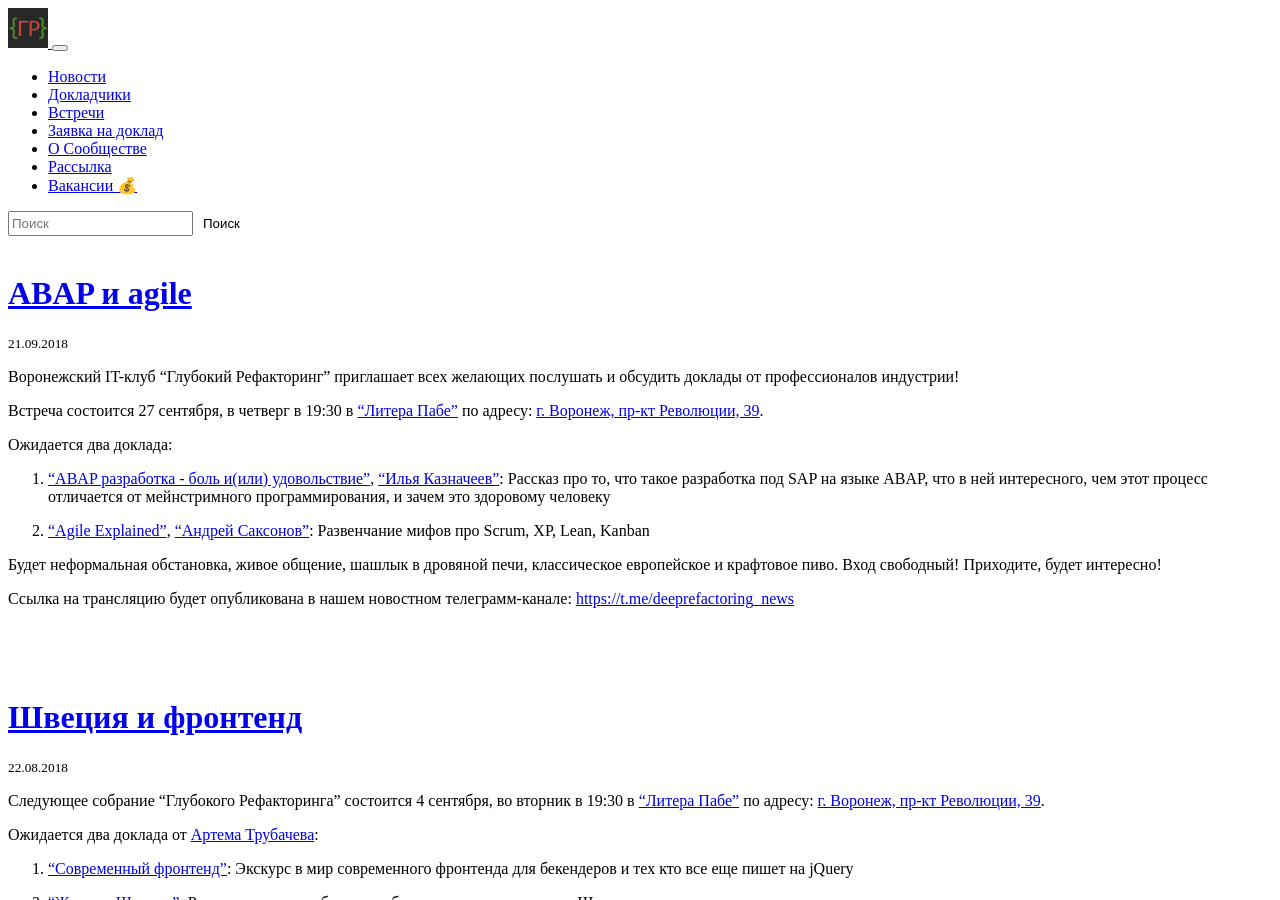
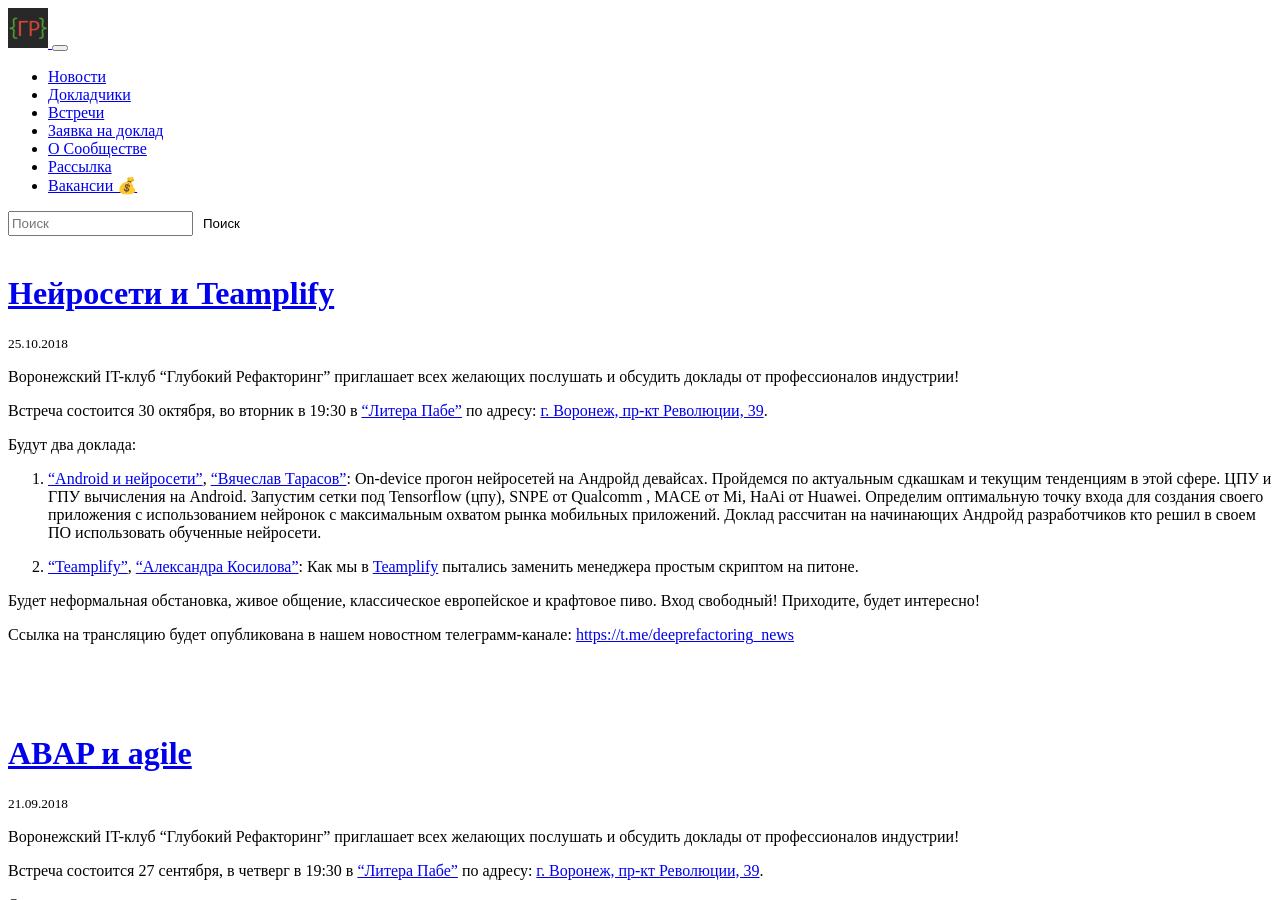
Before and after one commit to deeprefactoring/deeprefactoring.github.io, a Jekyll site: the page built from index.html, in a window 1280 px wide and 900 px high. Built offline with Jekyll 4.4.1, drawn with Linux system fonts in a browser that asks for light colours; nearby versions of some CDN libraries; the list of posts is cut into pages by our own code; some of the changed text lies outside the part shown.

Commit message:
Add meetup 35 (#141)

```diff
--- /dev/null
+++ b/_papers/35-neuroandroid.md
@@ -0,0 +1,15 @@
+---
+layout: paper
+
+title: Android и нейросети
+event_date: 2018.10.30
+meetup_slug: 35
+speaker_slug: vyacheslav-tarasov
+
+youtube_id:
+speakerdeck_direct:
+speakerdeck_id:
+
+about: |
+  On-device прогон нейросетей на Андройд девайсах. Пройдемся по актуальным сдкашкам и текущим тенденциям в этой сфере. ЦПУ и ГПУ вычисления на Android. Запустим сетки под Tensorflow (цпу), SNPE от Qualcomm , MACE от Mi, HaAi от Huawei. Определим оптимальную точку входа для создания своего приложения с использованием нейронок с максимальным охватом рынка мобильных приложений. Доклад рассчитан на начинающих Андройд разработчиков кто решил в своем ПО использовать обученные нейросети.
+---
--- /dev/null
+++ b/_papers/35-teamplify.md
@@ -0,0 +1,16 @@
+---
+layout: paper
+
+title: Teamplify
+event_date: 2018.10.30
+meetup_slug: 35
+speaker_slug: alexandra-kosilova
+
+youtube_id:
+speakerdeck_direct:
+speakerdeck_id:
+
+about: |
+  Как мы в [Teamplify](http://teamplify.com/) пытались заменить менеджера простым скриптом на питоне.
+
+---
--- /dev/null
+++ b/_posts/2018-10-25-meetup-35.md
@@ -0,0 +1,27 @@
+---
+layout: meetup
+
+title: "Нейросети и Teamplify"
+meetup_slug: 35
+event_date: 2018.10.30
+categories:
+  - meetup
+  - blog
+logo: /assets/meetups/35/logo.png
+permalink: /meetup/35/
+redirect_from: /meetup/next/
+---
+
+Воронежский IT-клуб “Глубокий Рефакторинг” приглашает всех желающих послушать и обсудить доклады от профессионалов индустрии!
+
+Встреча состоится 30 октября, во вторник в 19:30 в ["Литера Пабе"]({% link pages/litera_b.md %}) по адресу: [г. Воронеж, пр-кт Революции, 39](http://go.2gis.com/knmv6).
+
+Будут два доклада:
+
+1. ["Android и нейросети"]({% link _papers/35-neuroandroid.md %}), ["Вячеслав Тарасов"]({% link _speakers/vyacheslav-tarasov.md %}): On-device прогон нейросетей на Андройд девайсах. Пройдемся по актуальным сдкашкам и текущим тенденциям в этой сфере. ЦПУ и ГПУ вычисления на Android. Запустим сетки под Tensorflow (цпу), SNPE от Qualcomm , MACE от Mi, HaAi от Huawei. Определим оптимальную точку входа для создания своего приложения с использованием нейронок с максимальным охватом рынка мобильных приложений. Доклад рассчитан на начинающих Андройд разработчиков кто решил в своем ПО использовать обученные нейросети.
+
+2. ["Teamplify"]({% link _papers/35-teamplify.md %}), ["Александра Косилова"]({% link _speakers/alexandra-kosilova.md %}): Как мы в [Teamplify](http://teamplify.com/) пытались заменить менеджера простым скриптом на питоне.
+
+Будет неформальная обстановка, живое общение, классическое европейское и крафтовое пиво. Вход свободный! Приходите, будет интересно!
+
+Ссылка на трансляцию будет опубликована в нашем новостном телеграмм-канале: [https://t.me/deeprefactoring_news](tg://resolve?domain=deeprefactoring_news)
```
Also changed, not shown: _posts/2018-09-21-meetup-34.md (+0 -1 lines), _speakers/alexandra-kosilova.md (added, +21 -0 lines), _speakers/vyacheslav-tarasov.md (added, +15 -0 lines), assets/avatars/alexandra-kosilova.jpg (added), assets/avatars/vyacheslav-tarasov.jpg (added), assets/meetups/35/logo.png (added).
